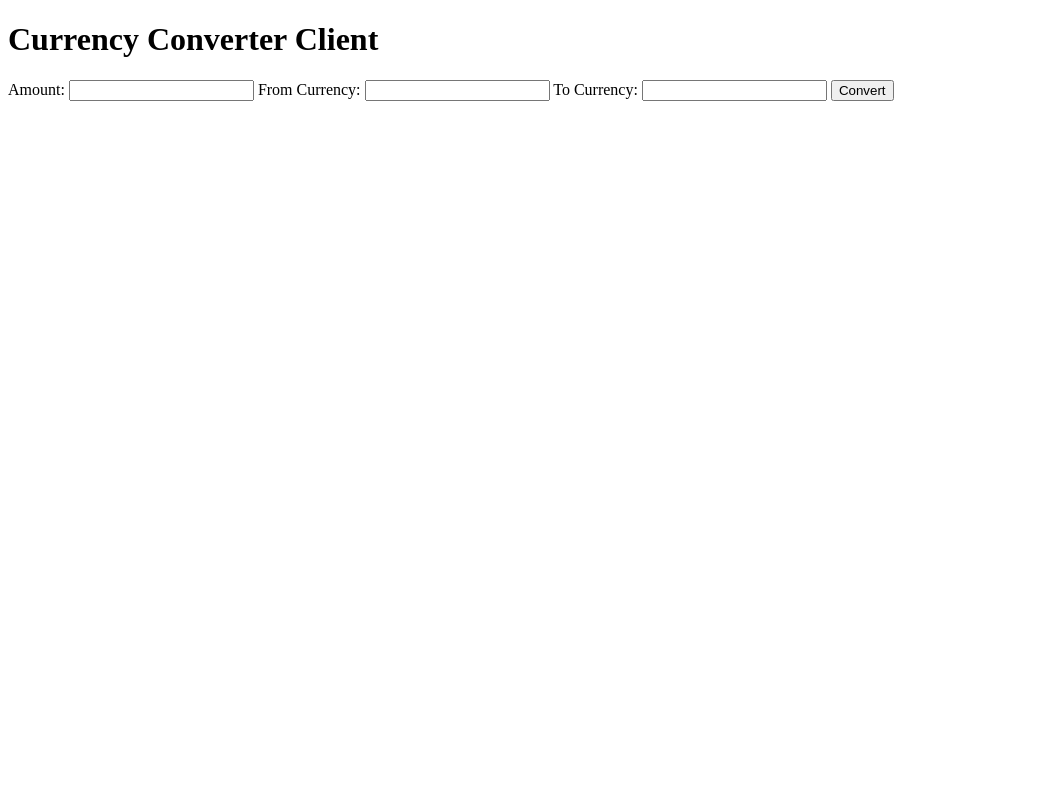
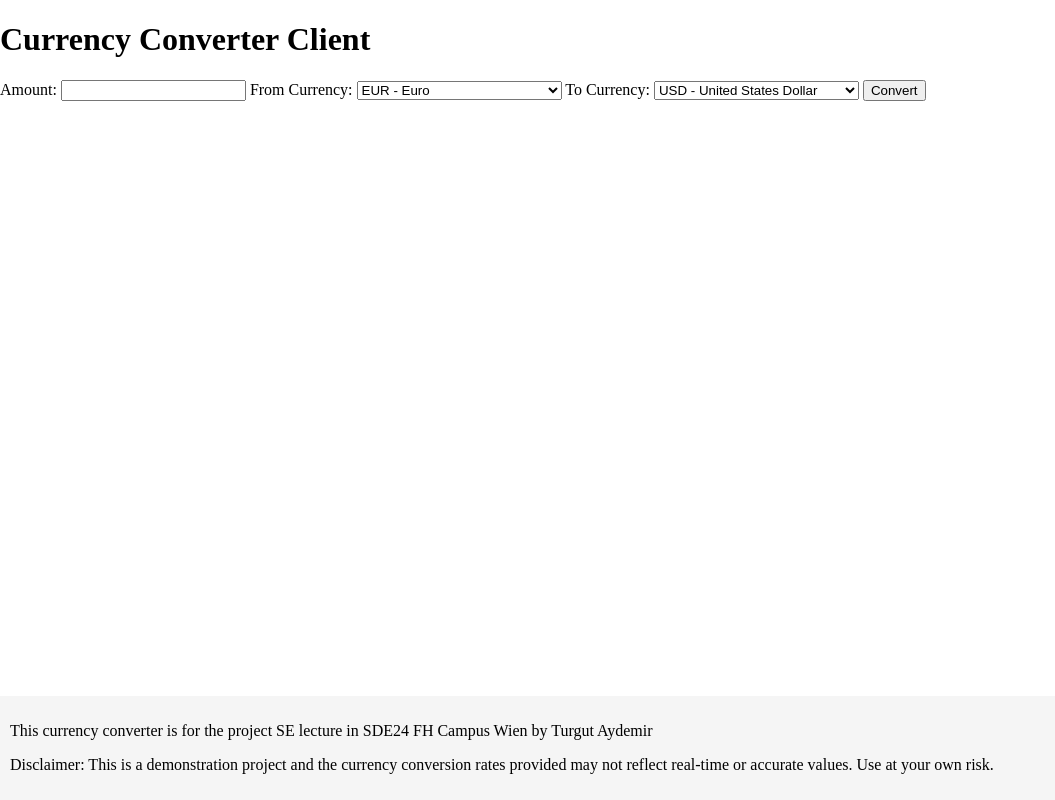
Before and after one commit to turgut-aydemir/CurrencyConverterREST, a plain HTML site: page templates/index.html in a window 1280 px wide. Shown: the whole page, without its empty margins (0-1055 px from the left). Drawn offline with Linux system fonts and the light colour scheme.

Commit message:
dropdown menü added for ease of use

```diff
--- a/templates/index.html
+++ b/templates/index.html
@@ -2,22 +2,110 @@
 <html>
 <head>
   <title>Currency Converter Client</title>
+  <style>
+    html, body {
+      height: 100%;
+      margin: 0;
+      display: flex;
+      flex-direction: column;
+    }
+
+    .content {
+      flex: 1;
+    }
+
+    footer {
+      background-color: #f5f5f5;
+      padding: 10px;
+    }
+  </style>
 </head>
 <body>
-  <h1>Currency Converter Client</h1>
+  <div class="content">
+    <h1>Currency Converter Client</h1>
 
-  <label for="amount">Amount:</label>
-  <input type="text" id="amount" name="amount">
+    <label for="amount">Amount:</label>
+    <input type="text" id="amount" name="amount">
 
   <label for="from_currency">From Currency:</label>
-  <input type="text" id="from_currency" name="from_currency">
+  <select id="from_currency">
+    <option value="EUR">EUR - Euro</option>
+    <option value="USD">USD - United States Dollar</option>
+    <option value="GBP">GBP - British Pound Sterling</option>
+    <option value="JPY">JPY - Japanese Yen</option>
+    <option value="BGN">BGN - Bulgarian Lev</option>
+    <option value="CZK">CZK - Czech Koruna</option>
+    <option value="DKK">DKK - Danish Krone</option>
+    <option value="HUF">HUF - Hungarian Forint</option>
+    <option value="PLN">PLN - Polish Zloty</option>
+    <option value="RON">RON - Romanian Leu</option>
+    <option value="SEK">SEK - Swedish Krona</option>
+    <option value="CHF">CHF - Swiss Franc</option>
+    <option value="ISK">ISK - Icelandic Krona</option>
+    <option value="NOK">NOK - Norwegian Krone</option>
+    <option value="TRY">TRY - Turkish Lira</option>
+    <option value="AUD">AUD - Australian Dollar</option>
+    <option value="BRL">BRL - Brazilian Real</option>
+    <option value="CAD">CAD - Canadian Dollar</option>
+    <option value="CNY">CNY - Chinese Yuan Renminbi</option>
+    <option value="HKD">HKD - Hong Kong Dollar</option>
+    <option value="IDR">IDR - Indonesian Rupiah</option>
+    <option value="ILS">ILS - Israeli Shekel</option>
+    <option value="INR">INR - Indian Rupee</option>
+    <option value="KRW">KRW - South Korean Won</option>
+    <option value="MXN">MXN - Mexican Peso</option>
+    <option value="MYR">MYR - Malaysian Ringgit</option>
+    <option value="NZD">NZD - New Zealand Dollar</option>
+    <option value="PHP">PHP - Philippine Peso</option>
+    <option value="SGD">SGD - Singapore Dollar</option>
+    <option value="THB">THB - Thai Baht</option>
+    <option value="ZAR">ZAR - South African Rand</option>
+  </select>
 
   <label for="to_currency">To Currency:</label>
-  <input type="text" id="to_currency" name="to_currency">
+  <select id="to_currency">
+    <option value="USD">USD - United States Dollar</option>
+    <option value="EUR">EUR - Euro</option>
+    <option value="GBP">GBP - British Pound Sterling</option>
+    <option value="JPY">JPY - Japanese Yen</option>
+    <option value="BGN">BGN - Bulgarian Lev</option>
+    <option value="CZK">CZK - Czech Koruna</option>
+    <option value="DKK">DKK - Danish Krone</option>
+    <option value="HUF">HUF - Hungarian Forint</option>
+    <option value="PLN">PLN - Polish Zloty</option>
+    <option value="RON">RON - Romanian Leu</option>
+    <option value="SEK">SEK - Swedish Krona</option>
+    <option value="CHF">CHF - Swiss Franc</option>
+    <option value="ISK">ISK - Icelandic Krona</option>
+    <option value="NOK">NOK - Norwegian Krone</option>
+    <option value="TRY">TRY - Turkish Lira</option>
+    <option value="AUD">AUD - Australian Dollar</option>
+    <option value="BRL">BRL - Brazilian Real</option>
+    <option value="CAD">CAD - Canadian Dollar</option>
+    <option value="CNY">CNY - Chinese Yuan Renminbi</option>
+    <option value="HKD">HKD - Hong Kong Dollar</option>
+    <option value="IDR">IDR - Indonesian Rupiah</option>
+    <option value="ILS">ILS - Israeli Shekel</option>
+    <option value="INR">INR - Indian Rupee</option>
+    <option value="KRW">KRW - South Korean Won</option>
+    <option value="MXN">MXN - Mexican Peso</option>
+    <option value="MYR">MYR - Malaysian Ringgit</option>
+    <option value="NZD">NZD - New Zealand Dollar</option>
+    <option value="PHP">PHP - Philippine Peso</option>
+    <option value="SGD">SGD - Singapore Dollar</option>
+    <option value="THB">THB - Thai Baht</option>
+    <option value="ZAR">ZAR - South African Rand</option>
+  </select>
 
   <button onclick="convertCurrency()">Convert</button>
 
   <p id="result"></p>
+  </div>
+
+  <footer>
+    <p>This currency converter is for the project SE lecture in SDE24 FH Campus Wien by Turgut Aydemir</p>
+    <p>Disclaimer: This is a demonstration project and the currency conversion rates provided may not reflect real-time or accurate values. Use at your own risk.</p>
+  </footer>
 
   <script>
     function convertCurrency() {
```
